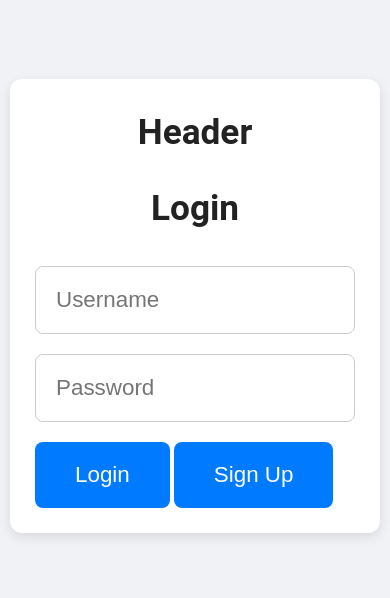
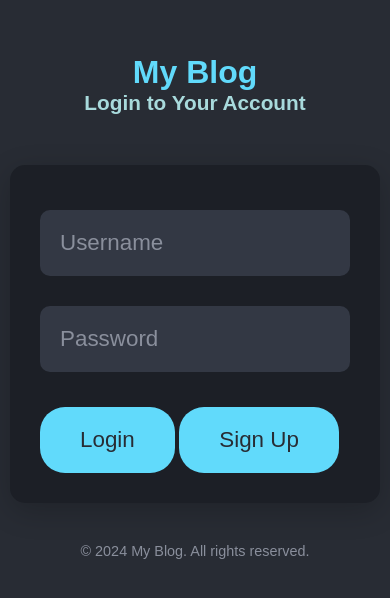
Before and after one commit to razmazlih/blog_user_management_2, a plain HTML site: page index.html in a window 390 px wide. Shown: the part 116-714 px from the top of the page. Drawn offline with Linux system fonts and the light colour scheme.

Commit message:
update CSS file

```diff
--- a/index.html
+++ b/index.html
@@ -8,15 +8,19 @@
 </head>
 
 <body>
+    <header>
+        <h1>My Blog</h1>
+        <h2>Login to Your Account</h2>
+    </header>
     <main>
-        <h1>Header</h1>
-        <h2>Login</h2>
         <input type="text" id="usernameInputLogin" placeholder="Username" class="input-field">
         <input type="password" id="passwordInputLogin" placeholder="Password" class="input-field">
         <button onclick="login()">Login</button>
         <a href="./sign_up.html"><button>Sign Up</button></a>
     </main>
-
+    <footer>
+        &copy; 2024 My Blog. All rights reserved.
+    </footer>
     <script src="./script.js"></script>
 </body>
 
--- a/style.css
+++ b/style.css
@@ -7,77 +7,94 @@
 
 /* Setting body styles */
 body {
-    font-family: 'Roboto', sans-serif;
-    line-height: 1.6;
-    background-color: #f0f2f5;
-    color: #333;
-    padding: 20px;
+    font-family: 'Montserrat', sans-serif;
+    background-color: #282c34;
+    color: #ffffff;
     display: flex;
+    flex-direction: column;
     justify-content: center;
     align-items: center;
     min-height: 100vh;
+    padding: 20px;
 }
 
 main {
-    background: white;
-    padding: 20px;
-    border-radius: 12px;
-    box-shadow: 0 4px 12px rgba(0, 0, 0, 0.1);
-    max-width: 700px;
+    background: #1c1f26;
+    padding: 40px;
+    border-radius: 15px;
+    box-shadow: 0 8px 30px rgba(0, 0, 0, 0.2);
+    max-width: 800px;
     width: 100%;
     transition: all 0.3s ease;
 }
 
-h1, h2 {
+header {
     text-align: center;
+    margin-bottom: 30px;
+}
+
+header h1 {
+    font-size: 2.5em;
+    color: #61dafb;
+}
+
+header h2 {
+    font-size: 1.5em;
+    color: #a8dadc;
     margin-bottom: 20px;
-    color: #222;
 }
 
 button {
     display: inline-block;
-    background: #007BFF;
-    color: #fff;
+    background: #61dafb;
+    color: #282c34;
     border: none;
-    padding: 15px 30px;
-    border-radius: 8px;
+    padding: 15px 40px;
+    border-radius: 25px;
     cursor: pointer;
     font-size: 1.2em;
-    margin-top: 10px;
-    transition: background 0.3s ease;
+    margin-top: 20px;
+    transition: background 0.3s ease, transform 0.3s ease;
 }
 
 button:hover {
-    background: #0056b3;
+    background: #21a1f1;
+    transform: translateY(-3px);
 }
 
 input, textarea {
     width: 100%;
-    padding: 15px;
-    margin: 10px 0;
-    border: 1px solid #ccc;
-    border-radius: 8px;
+    padding: 20px;
+    margin: 15px 0;
+    border: none;
+    border-radius: 10px;
     font-size: 1.2em;
+    background: #333844;
+    color: #ffffff;
+}
+
+input::placeholder, textarea::placeholder {
+    color: #8a8f9c;
 }
 
 .post-content {
-    background: #f9f9f9;
-    padding: 20px;
-    margin-bottom: 15px;
-    border-radius: 8px;
-    box-shadow: 0 1px 3px rgba(0, 0, 0, 0.1);
+    background: #333844;
+    padding: 25px;
+    margin-bottom: 20px;
+    border-radius: 15px;
+    box-shadow: 0 4px 15px rgba(0, 0, 0, 0.1);
 }
 
 .post-header, .comment-header {
-    font-size: 1.4em;
-    margin-bottom: 10px;
-    color: #333;
+    font-size: 1.6em;
+    margin-bottom: 15px;
+    color: #61dafb;
 }
 
 .post-date, .comment-date {
     font-size: 1em;
-    color: #666;
-    margin-top: 5px;
+    color: #8a8f9c;
+    margin-top: 10px;
 }
 
 .post-buttons, .comment-buttons {
@@ -90,6 +107,13 @@ input, textarea {
     font-size: 1em;
 }
 
+footer {
+    text-align: center;
+    margin-top: 40px;
+    font-size: 0.9em;
+    color: #8a8f9c;
+}
+
 /* Responsive design */
 @media (max-width: 1024px) {
     body {
@@ -97,13 +121,13 @@ input, textarea {
     }
 
     main {
-        padding: 25px;
+        padding: 30px;
         max-width: 100%;
     }
 
     button {
         font-size: 1.3em;
-        padding: 15px 35px;
+        padding: 15px 30px;
     }
 
     input, textarea {
@@ -111,8 +135,12 @@ input, textarea {
         padding: 15px;
     }
 
-    h1, h2 {
-        font-size: 2em;
+    header h1 {
+        font-size: 2.2em;
+    }
+
+    header h2 {
+        font-size: 1.4em;
     }
 
     .post-header, .comment-header {
@@ -136,12 +164,16 @@ input, textarea {
         padding: 20px;
     }
 
-    h1, h2 {
-        font-size: 2.2em;
+    header h1 {
+        font-size: 2em;
+    }
+
+    header h2 {
+        font-size: 1.3em;
     }
 
     .post-header, .comment-header {
-        font-size: 1.7em;
+        font-size: 1.6em;
     }
 
     .post-date, .comment-date {
```
Also changed, not shown: add_post.html (+5 -3 lines), blog.html (+7 -3 lines), sign_up.html (+7 -3 lines).
